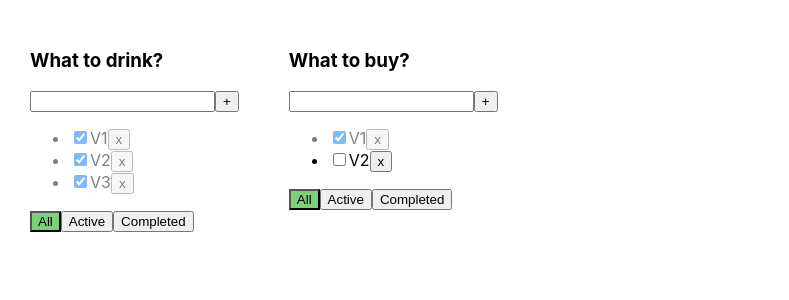
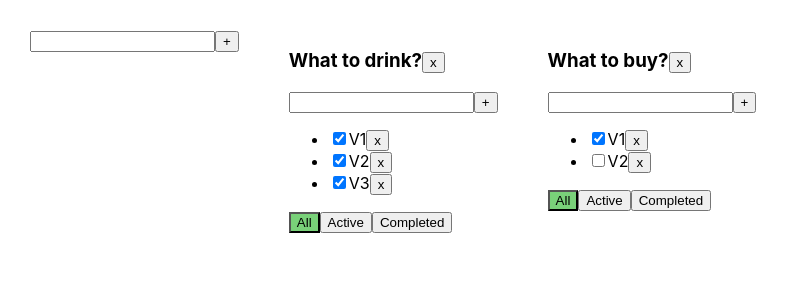
Before and after one commit to Mayplex/TodoList, a React (Create React App) app: page / in a window 1280 px wide. Shown: the top 300 px of the page, without its empty margins (0-789 px from the left). Built offline with nearby package versions, Linux system fonts and the light colour scheme.

Commit message:
add editable logic

```diff
--- a/src/App.tsx
+++ b/src/App.tsx
@@ -1,5 +1,6 @@
-import React, { useState } from "react";
+import { useState } from "react";
 import "./App.css";
+import ItemForm from "./ItemForm";
 import { TasksType, Todolist } from "./Todolist";
 import { v1 } from "uuid";
 
@@ -60,9 +61,42 @@ function App() {
     tasks[todolistID] = [newTask, ...todolistTasks];
     setTasks({ ...tasks });
   }
+  function changeTaskTitle(id: string, newTitle: string, toDoListId: string) {
+    let newTodoListTasks = tasks[toDoListId];
+    let task = newTodoListTasks.find((t) => t.id === id);
+    if (task) {
+      task.title = newTitle;
+      setTasks({ ...tasks });
+    }
+  }
+
+  function addTodoList(title: string) {
+    let newTodoListID = v1();
+    let newTodoList: ToDoListType = {
+      id: newTodoListID,
+      title: title,
+      filter: "all",
+    };
+    setToDoList([newTodoList, ...toDoList]);
+    setTasks({ ...tasks, [newTodoListID]: [] });
+  }
+
+  function removeTodoList(id: string) {
+    setToDoList(toDoList.filter((td) => td.id != id));
+    delete tasks[id];
+    setTasks({ ...tasks });
+  }
+  function changeTodoListTitle(id: string, title: string) {
+    const todoList = toDoList.find((t) => t.id === id);
+    if (todoList) {
+      todoList.title = title;
+      setToDoList([...toDoList]);
+    }
+  }
 
   return (
     <div className="App">
+      <ItemForm addItem={addTodoList} />
       {toDoList.map((todolist) => {
         let allTodoListTasks = tasks[todolist.id];
         let tasksForTodoList = allTodoListTasks;
@@ -83,11 +117,14 @@ function App() {
             title={todolist.title}
             tasks={tasksForTodoList}
             removeTask={removeTask}
+            removeTodoList={removeTodoList}
             changeFilter={changeFilter}
             changeChecker={changeChecker}
             addTask={addTask}
             filter={todolist.filter}
             id={todolist.id}
+            changeTaskTitle={changeTaskTitle}
+            changeTodolistTitle={changeTodoListTitle}
           />
         );
       })}
--- /dev/null
+++ b/src/EditableSpan.tsx
@@ -0,0 +1,36 @@
+import { useState, ChangeEvent } from "react";
+
+type EditableSpanPropsType = {
+  value: string;
+  onChange: (newValue: string) => void;
+};
+
+const EditableSpan = (props: EditableSpanPropsType) => {
+  let [editMode, setEditMode] = useState(false);
+  let [title, setTitle] = useState("");
+
+  const activateEditMode = () => {
+    setEditMode(true);
+    setTitle(props.value);
+  };
+  const activateViewtMode = () => {
+    setEditMode(false);
+    props.onChange(title);
+  };
+  const changeTitle = (e: ChangeEvent<HTMLInputElement>) => {
+    setTitle(e.currentTarget.value);
+  };
+
+  return editMode ? (
+    <input
+      onChange={changeTitle}
+      autoFocus
+      onBlur={activateViewtMode}
+      value={title}
+    />
+  ) : (
+    <span onDoubleClick={activateEditMode}>{props.value}</span>
+  );
+};
+
+export default EditableSpan;
--- /dev/null
+++ b/src/ItemForm.tsx
@@ -0,0 +1,44 @@
+import { ChangeEvent, KeyboardEvent, useState } from "react";
+
+type AddItemPropsType = {
+  addItem: (title: string) => void;
+};
+
+const ItemForm = (props: AddItemPropsType) => {
+  const [error, setError] = useState<string | null>(null);
+  const [title, setTitle] = useState("");
+
+  const onKeyPressHandler = (e: KeyboardEvent<HTMLInputElement>) => {
+    setError(null);
+    if (e.charCode === 13) {
+      props.addItem(title);
+      setTitle("");
+    }
+  };
+  const addItem = () => {
+    if (title.trim() !== "") {
+      props.addItem(title);
+      setTitle("");
+    } else {
+      setError("Title is required!");
+    }
+  };
+  const onChangeHandler = (e: ChangeEvent<HTMLInputElement>) => {
+    setTitle(e.currentTarget.value);
+  };
+
+  return (
+    <div>
+      <input
+        className={error ? "error" : ""}
+        value={title}
+        onChange={onChangeHandler}
+        onKeyPress={onKeyPressHandler}
+      />
+      <button onClick={addItem}>+</button>
+      {error && <div className="error-message">{error}</div>}
+    </div>
+  );
+};
+
+export default ItemForm;
--- a/src/Todolist.tsx
+++ b/src/Todolist.tsx
@@ -1,5 +1,6 @@
-import React, { ChangeEvent, KeyboardEvent, useState } from "react";
 import { FilteredValueType } from "./App";
+import EditableSpan from "./EditableSpan";
+import ItemForm from "./ItemForm";
 
 type PropsType = {
   title: string;
@@ -10,6 +11,13 @@ type PropsType = {
   addTask: (title: string, todolistID: string) => void;
   filter: FilteredValueType;
   id: string;
+  removeTodoList: (id: string) => void;
+  changeTaskTitle: (
+    taskId: string,
+    newTitle: string,
+    todolistID: string
+  ) => void;
+  changeTodolistTitle: (id: string, newTitle: string) => void;
 };
 export type TasksType = {
   id: string;
@@ -18,26 +26,16 @@ export type TasksType = {
 };
 
 export function Todolist(props: PropsType) {
-  const [error, setError] = useState<string | null>(null);
-  const [newTaskTitle, setNewTaskTitle] = useState("");
-  const onNewTitleChangeHandler = (e: ChangeEvent<HTMLInputElement>) => {
-    setNewTaskTitle(e.currentTarget.value);
+  const addTask = (title: string) => {
+    props.addTask(title, props.id);
   };
-  const onKeyPressHandler = (e: KeyboardEvent<HTMLInputElement>) => {
-    setError(null);
-    if (e.charCode === 13) {
-      props.addTask(newTaskTitle, props.id);
-      setNewTaskTitle("");
-    }
+  const removeTodoList = () => {
+    props.removeTodoList(props.id);
   };
-  const addTask = () => {
-    if (newTaskTitle.trim() !== "") {
-      props.addTask(newTaskTitle, props.id);
-      setNewTaskTitle("");
-    } else {
-      setError("Title is required!");
-    }
+  const changeTodolistTitle = (title: string) => {
+    props.changeTodolistTitle(props.id, title);
   };
+
   const onAllClickHandler = () => {
     props.changeFilter("all", props.id);
   };
@@ -47,18 +45,15 @@ export function Todolist(props: PropsType) {
   const onCompletedClickHandler = () => {
     props.changeFilter("completed", props.id);
   };
+
   return (
     <div>
-      <h3>{props.title}</h3>
+      <h3>
+        <EditableSpan value={props.title} onChange={changeTodolistTitle} />
+        <button onClick={removeTodoList}>x</button>
+      </h3>
       <div>
-        <input
-          className={error ? "error" : ""}
-          value={newTaskTitle}
-          onChange={onNewTitleChangeHandler}
-          onKeyPress={onKeyPressHandler}
-        />
-        <button onClick={addTask}>+</button>
-        {error && <div className="error-message">{error}</div>}
+        <ItemForm addItem={addTask} />
       </div>
       <ul>
         {props.tasks.map((task) => {
@@ -68,15 +63,21 @@ export function Todolist(props: PropsType) {
           const removeTask = () => {
             props.removeTask(task.id, props.id);
           };
+          const onTitlechangeHandler = (newValue: string) => {
+            props.changeTaskTitle(task.id, newValue, props.id);
+          };
 
           return (
-            <li className={task.isDone ? "isDone" : ""} key={task.id}>
+            <li key={task.id}>
               <input
                 type="checkbox"
                 onChange={onChangeHandler}
                 checked={task.isDone}
               />
-              <span>{task.title}</span>
+              <EditableSpan
+                value={task.title}
+                onChange={onTitlechangeHandler}
+              />
               <button onClick={removeTask}>x</button>
             </li>
           );
```
